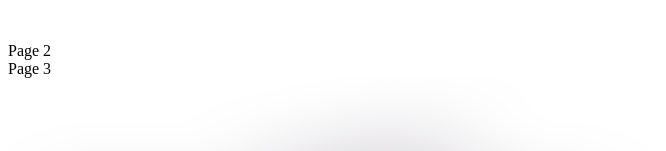
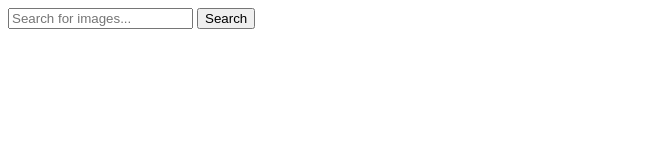
Before and after one commit to mintjam69/goit-js-hw-11, a website: page src/index.html in a window 1280 px wide. Shown: the top 151 px of the page, without its empty margins (0-666 px from the left). Drawn offline with nearby package versions, Linux system fonts and the light colour scheme; files that its build step writes are made by us from their sources.

Commit message:
add html

```diff
--- a/src/index.html
+++ b/src/index.html
@@ -4,19 +4,21 @@
     <meta charset="UTF-8" />
     <link rel="icon" type="image/svg+xml" href="/favicon.svg" />
     <meta name="viewport" content="width=device-width, initial-scale=1.0" />
-    <title>Vanilla App Template</title>
+    <title>Search Gallery</title>
     <link rel="stylesheet" href="./css/styles.css" />
   </head>
   <body>
-    <load src="./partials/header.html" icon-path="img/sprite.svg#logo" />
-
-    <main>
-      <!-- Loads the specified .html file -->
-      <load src="./partials/vite-promo.html" />
-      <load src="./partials/badges.html" />
-    </main>
-
-    <load src="./partials/footer.html" />
+    <form id="search-form">
+      <input
+        type="text"
+        name="query"
+        placeholder="Search for images..."
+        required
+      />
+      <button type="submit">Search</button>
+    </form>
+    <div id="loader" style="display: none">Loading...</div>
+    <ul class="gallery"></ul>
 
     <script type="module" src="./main.js"></script>
   </body>
```
